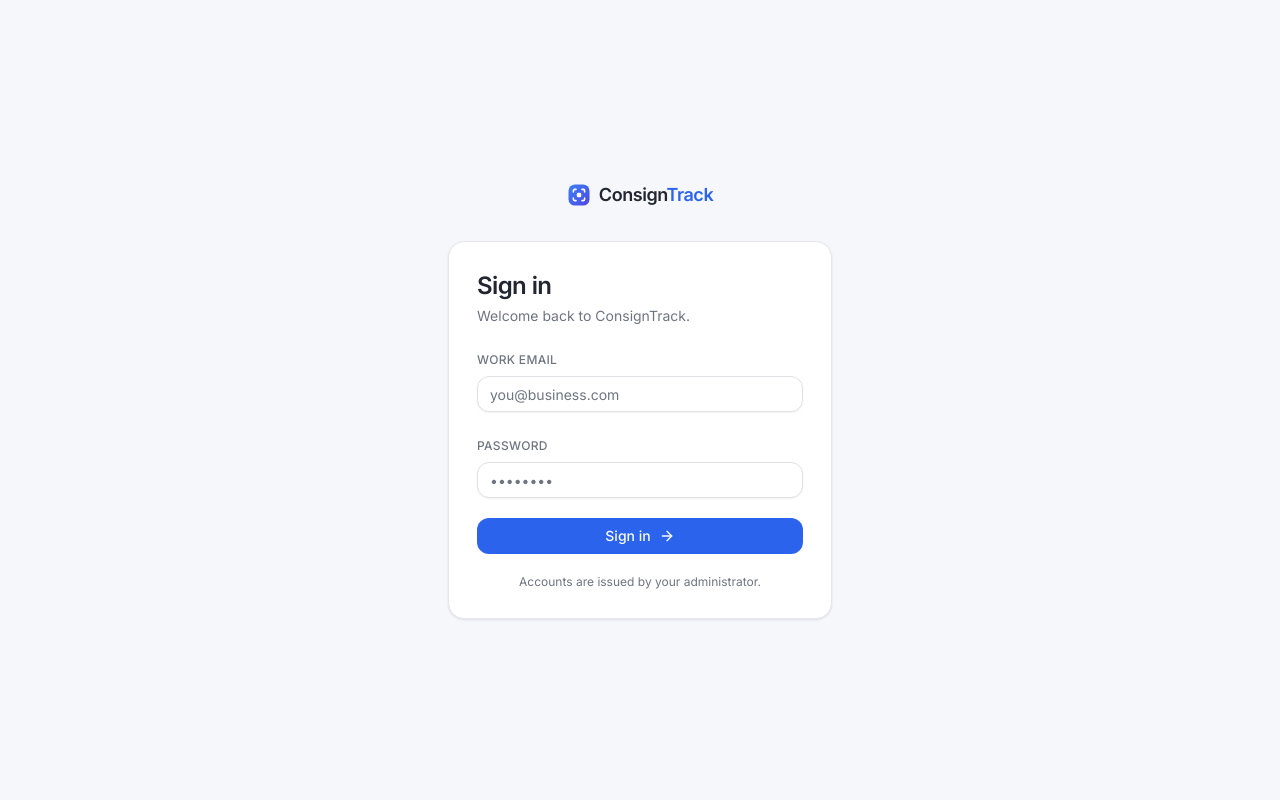
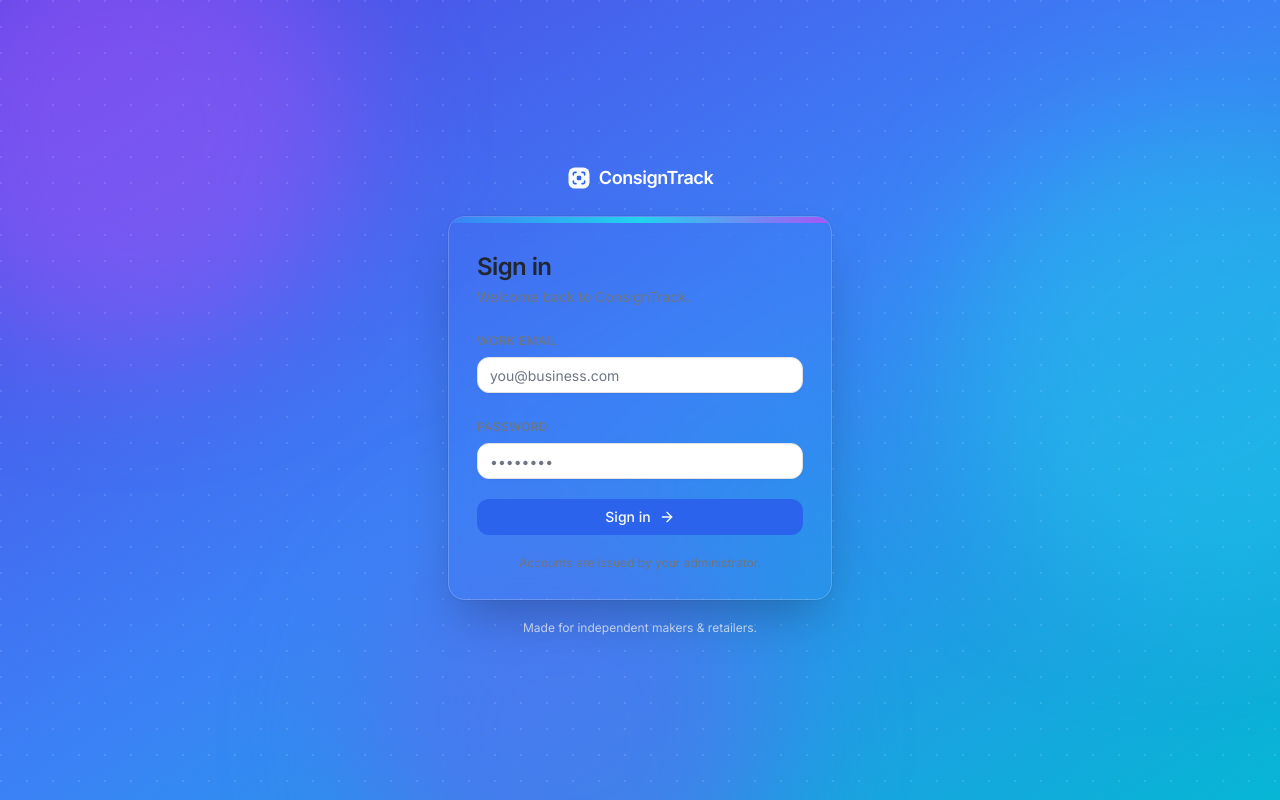
Before and after one commit to jaimevfb/consigntrack, a Next.js app: page /login in a window 1280 px wide. Built offline with nearby package versions, Linux system fonts and the light colour scheme.

Commit message:
feat(v2): colorful sign-in — aurora gradient backdrop + frosted card w/ gradient accent

```diff
--- a/src/app/login/page.tsx
+++ b/src/app/login/page.tsx
@@ -11,14 +11,25 @@ import { Wordmark } from "@/components/brand";
 
 export default function AuthPage() {
   return (
-    <main className="relative flex min-h-screen items-center justify-center overflow-hidden bg-background px-6 py-12">
-      {/* subtle brand backdrop */}
-      <div aria-hidden className="pointer-events-none absolute left-1/2 top-[-10%] h-[420px] w-[420px] -translate-x-1/2 rounded-full bg-primary/15 blur-3xl" />
+    <main className="relative flex min-h-screen items-center justify-center overflow-hidden px-6 py-12">
+      {/* colourful aurora backdrop */}
+      <div aria-hidden className="absolute inset-0 bg-gradient-to-br from-[#4F46E5] via-[#3B82F6] to-[#06B6D4]" />
+      <div aria-hidden className="absolute -left-24 -top-24 h-[28rem] w-[28rem] rounded-full bg-[#A855F7]/50 blur-3xl" />
+      <div aria-hidden className="absolute right-[-12%] top-[15%] h-[30rem] w-[30rem] rounded-full bg-[#22D3EE]/40 blur-3xl" />
+      <div aria-hidden className="absolute bottom-[-18%] left-[28%] h-[26rem] w-[26rem] rounded-full bg-[#6366F1]/50 blur-3xl" />
+      <div aria-hidden className="absolute inset-0 opacity-[0.12]" style={{ backgroundImage: "radial-gradient(circle at 1px 1px, #ffffff 1px, transparent 0)", backgroundSize: "26px 26px" }} />
+
       <div className="relative z-10 w-full max-w-sm">
-        <div className="mb-8 flex justify-center"><Wordmark /></div>
-        <div className="rounded-2xl border border-border bg-card p-6 shadow-card sm:p-7">
-          <LoginForm />
+        <div className="mb-6 flex justify-center">
+          <Wordmark inverted className="text-white [&_span]:text-white" />
         </div>
+        <div className="overflow-hidden rounded-2xl border border-white/20 bg-card/95 shadow-2xl ring-1 ring-black/5 backdrop-blur-xl">
+          <div aria-hidden className="h-1.5 bg-gradient-to-r from-[#3B82F6] via-[#22D3EE] to-[#A855F7]" />
+          <div className="p-6 sm:p-7">
+            <LoginForm />
+          </div>
+        </div>
+        <p className="mt-5 text-center text-xs text-white/75">Made for independent makers &amp; retailers.</p>
       </div>
     </main>
   );
```
